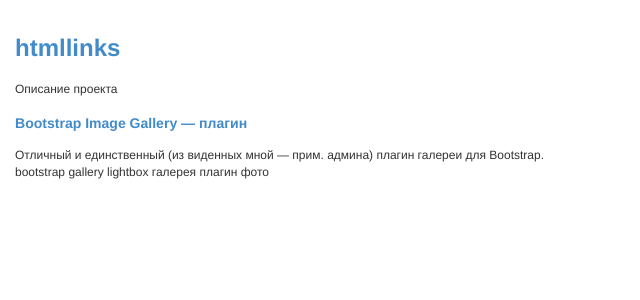
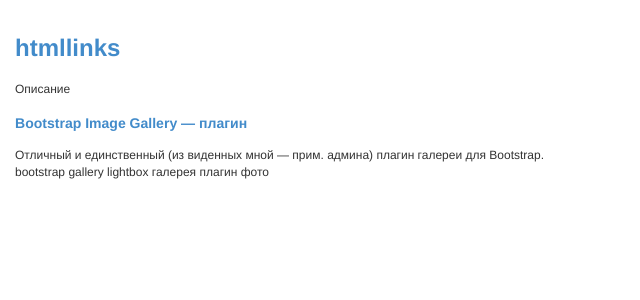
Before and after one commit to nicothin/jekyll-start, a Jekyll site: the page built from index.html, in a window 1280 px wide. Shown: the top 300 px of the page, without its empty margins (0-640 px from the left). Built offline with Jekyll 4.4.1, drawn with Linux system fonts in a browser that asks for light colours.

Commit message:
Update _config.yml

```diff
--- a/_config.yml
+++ b/_config.yml
@@ -6,7 +6,7 @@
 name: Проект
 
 # Короткое описание
-description: Описание проекта
+description: Описание
 
 #
 # Настройки
```
